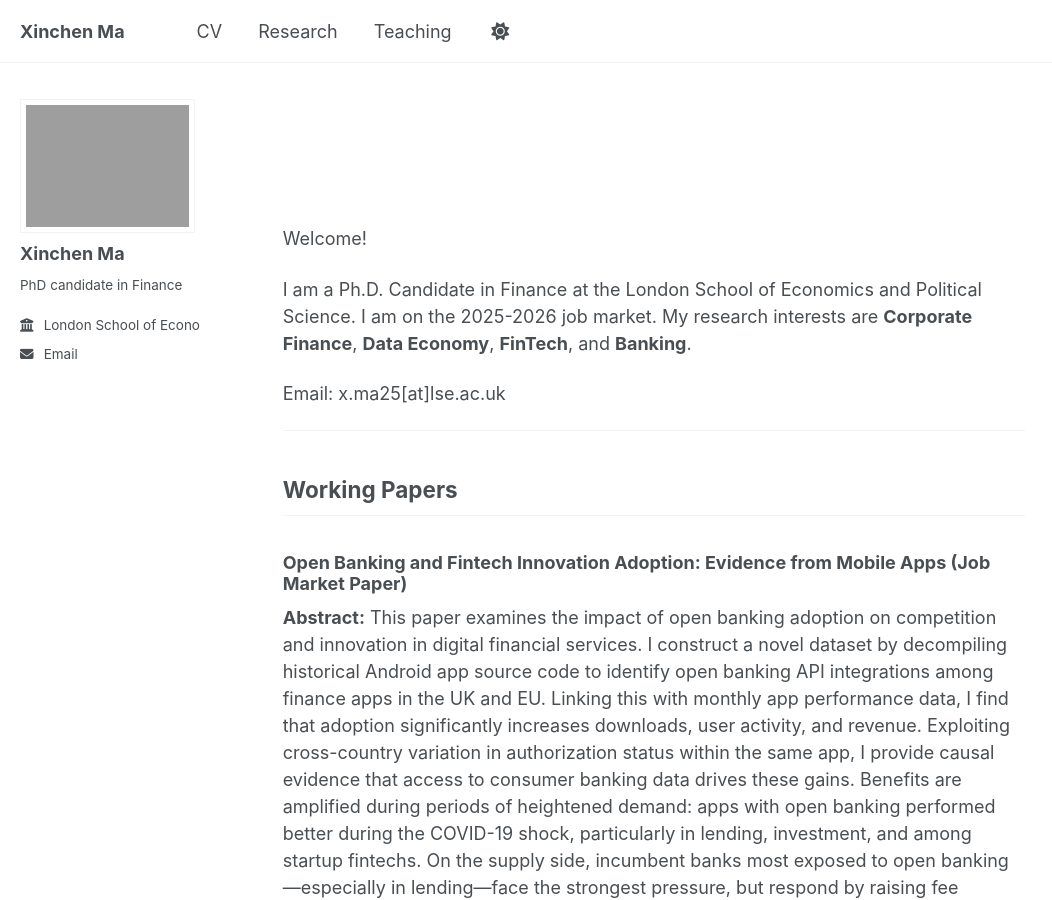
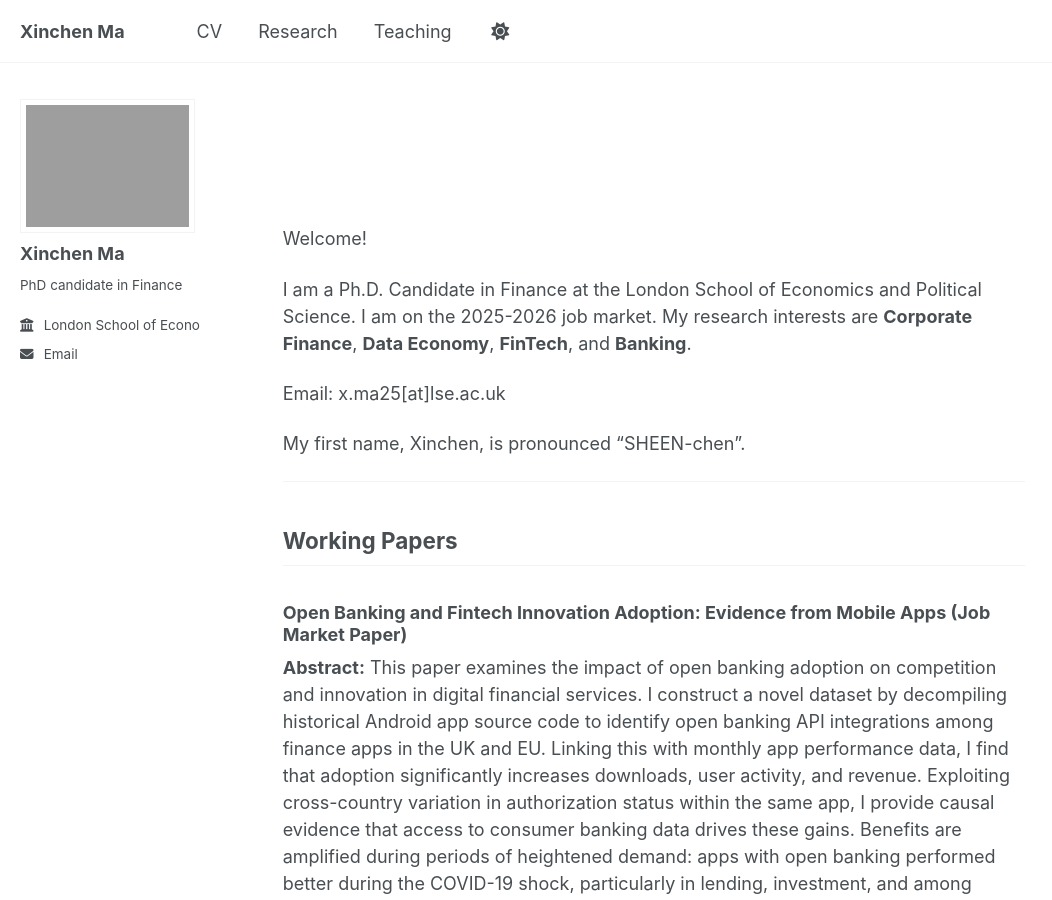
Before and after one commit to xinchen-ma/xinchen-ma.github.io, a Jekyll site: the page built from index.md, in a window 1280 px wide and 900 px high. Shown: the whole window, without its empty margins (0-1052 px from the left). Built offline with Jekyll 4.4.1, drawn with Linux system fonts in a browser that asks for light colours; a script that is not in the unit is left out.

Commit message:
Update index.md

```diff
--- a/index.md
+++ b/index.md
@@ -12,6 +12,8 @@ Welcome!
 I am a Ph.D. Candidate in Finance at the London School of Economics and Political Science. I am on the 2025-2026 job market. My research interests are **Corporate Finance**, **Data Economy**, **FinTech**, and **Banking**.
 
 Email: x.ma25[at]lse.ac.uk
+
+My first name, Xinchen, is pronounced “SHEEN-chen”.
 
 <!-- [Curriculum Vitae](https://pages.github.com/) -->
 
```
